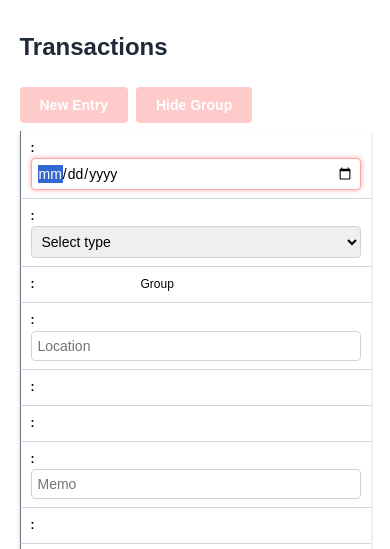
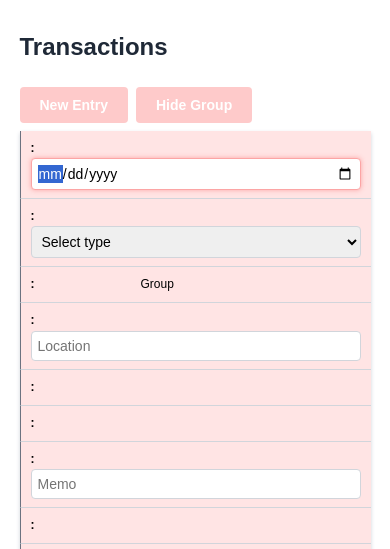
Before and after one commit to Owen-Schade/hs-finance-protosite, a plain HTML site: page index.html in a window 390 px wide. Both pictures are taken after a click on the button "New Group". Shown: the part 244-793 px from the top of the page. Drawn offline with Linux system fonts and the light colour scheme.

```diff
--- a/css/styles.css
+++ b/css/styles.css
@@ -350,6 +350,12 @@
   border-bottom: 4px solid var(--accent);
 }
 
+.group-add-row td{
+  background: var(--light-color);
+  padding: 8px;
+  border-bottom: 1px solid var(--light-shade);
+}
+
 /* Checks area styles */
 .checks-row td {
   background: var(--light-shade);
```
